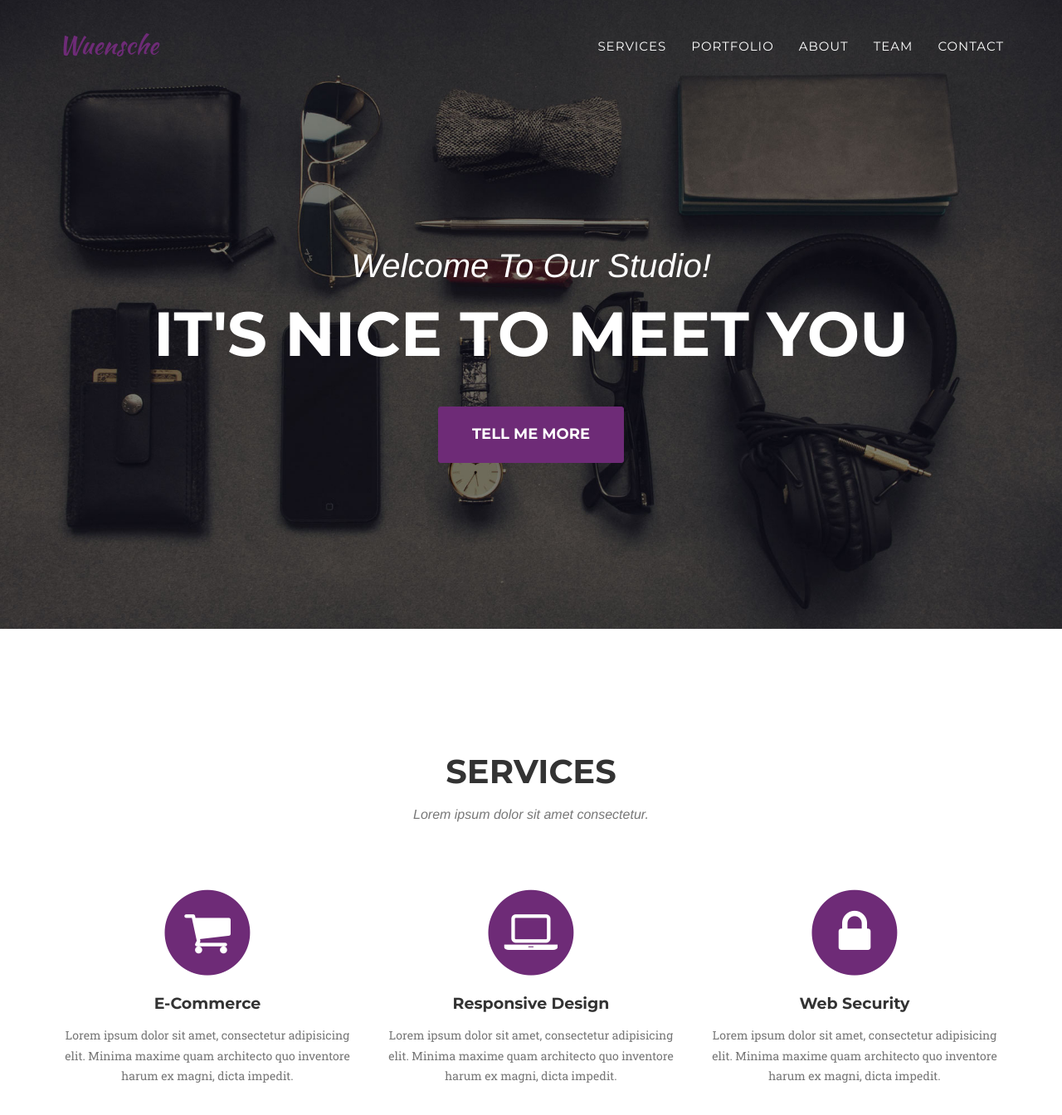
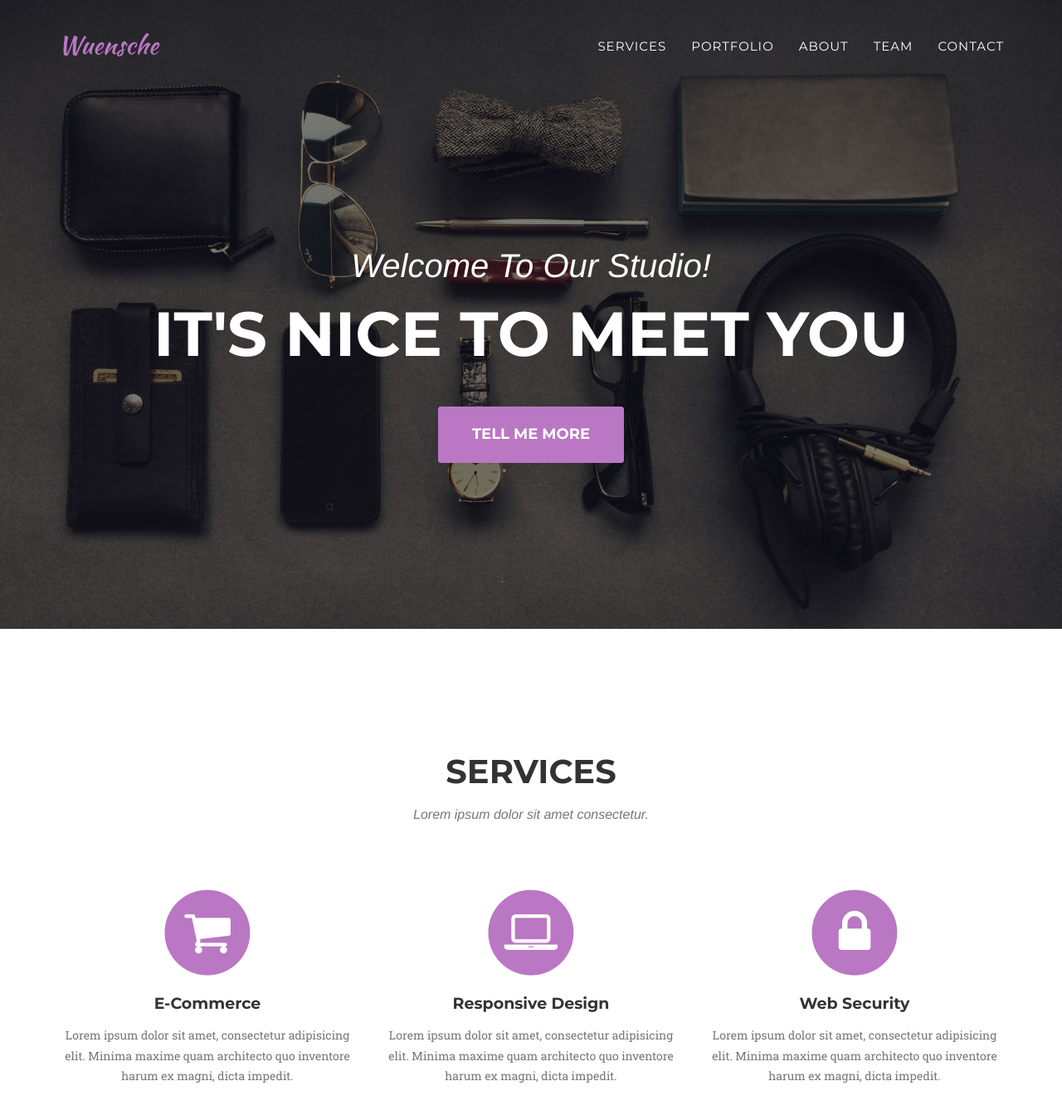
Before and after one commit to openlebre/fwuensche.github.io, a Jekyll site: the page built from index.html, in a window 1280 px wide and 1400 px high. Shown: the top 1344 px of the window at 83% size. Built offline with Jekyll 4.4.1, drawn with Linux system fonts in a browser that asks for light colours; some web fonts are replaced.

Commit message:
Change colors

```diff
--- a/_config.yml
+++ b/_config.yml
@@ -8,8 +8,8 @@ description: "Write an awesome description for your new site here. You can edit
 
 # Color settings (hex-codes without the leading hash-tag)
 color:
-  primary: 6E2B77
-  secondary: 904D99
+  primary: BA77C3
+  secondary: 6E2B77
   secondary-dark: 333
 
 # Team names, titles and social links
```
